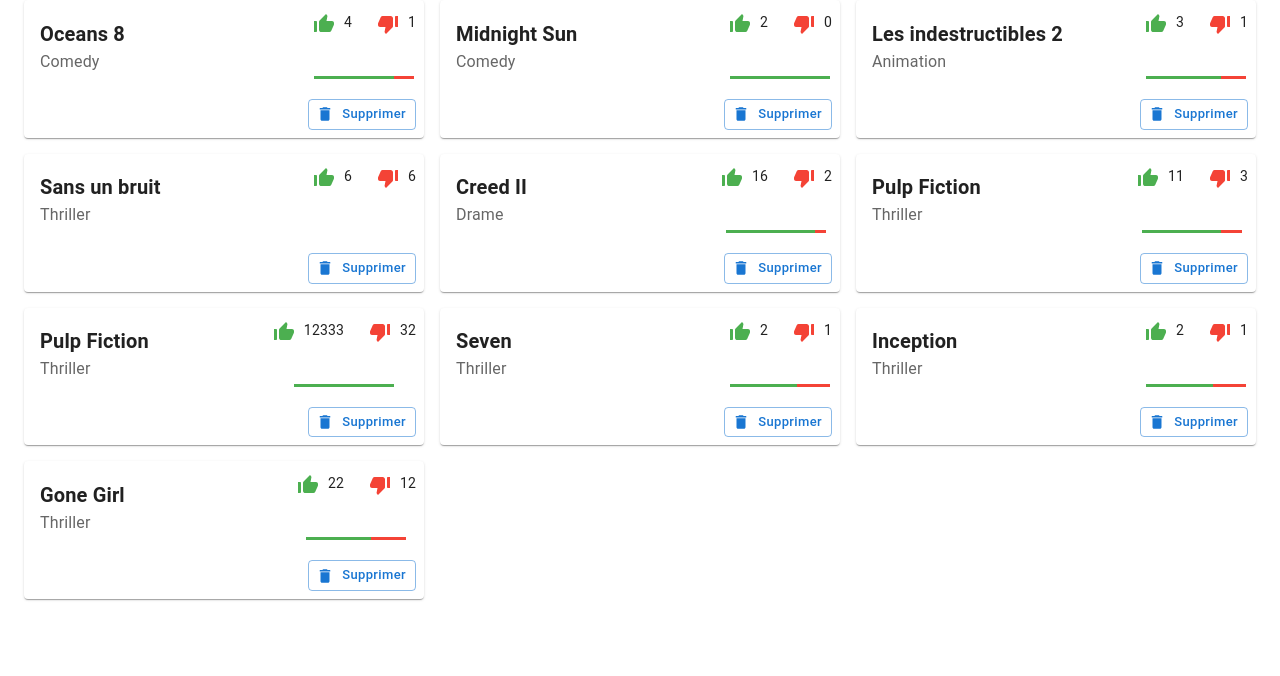
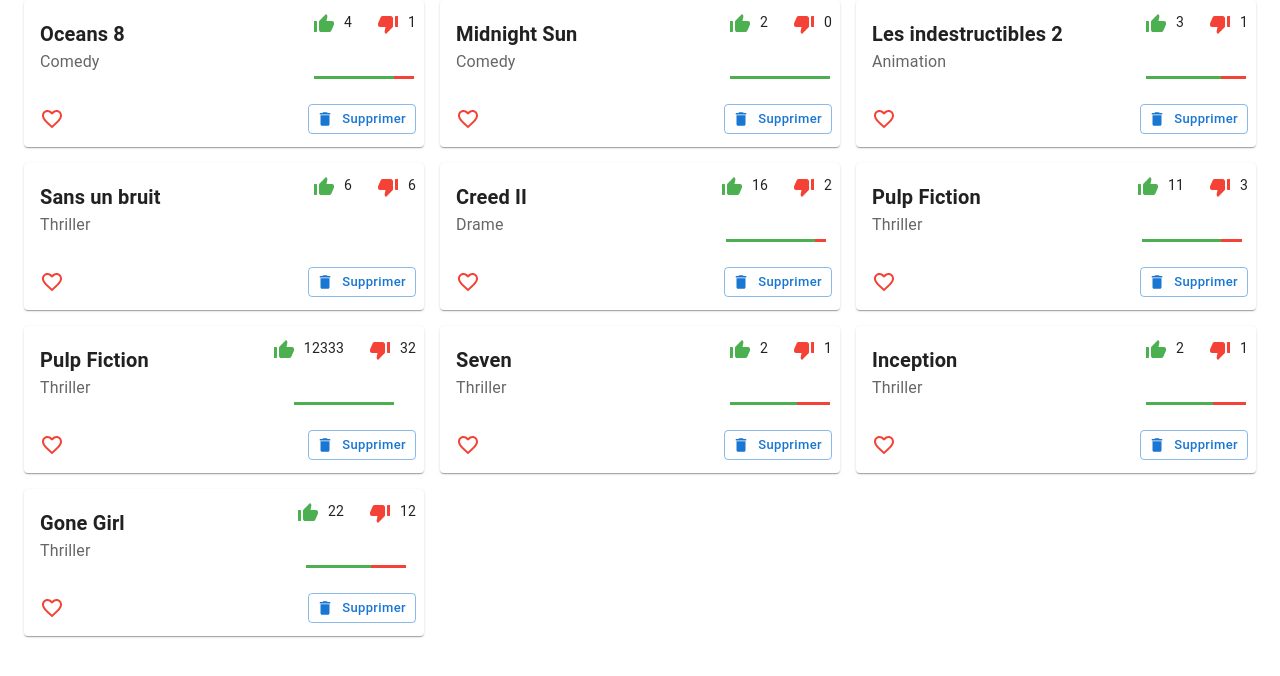
Before and after one commit to BenGex31/react-interview, a React (Create React App) app: page / in a window 1280 px wide. Shown: the top 676 px of the page. Built offline with nearby package versions, Linux system fonts and the light colour scheme.

Commit message:
display toogle button favorite

```diff
--- a/src/App.tsx
+++ b/src/App.tsx
@@ -9,9 +9,11 @@
   id?: string;
   title?: string;
   category?: string;
+  favorite?: boolean;
   likes: number;
   dislikes: number;
   handleMovieDelete?: () => void;
+  handleFavoriteToggle?: () => void;
 };
 
 export type snackBarObject = {
@@ -37,7 +39,14 @@
   });
 
   useEffect(() => {
-    movies$.then((value) => setMovies(value));
+    movies$.then((value) =>
+      setMovies(
+        value.map((item: movieObject) => ({
+          ...item,
+          favorite: false,
+        }))
+      )
+    );
   }, []);
 
   function displayLoadingSkeletons(): React.ReactNode {
@@ -80,7 +89,7 @@
   function handleMovieDelete(movieId: string | undefined): void {
     if (movies) {
       const _movies = [...movies];
-      const findedIndexMovie = movies.findIndex(
+      const findedIndexMovie = _movies.findIndex(
         (movie) => movie.id === movieId
       );
       setSnackBar({
@@ -90,6 +99,17 @@
         severity: "success",
       });
       _movies.splice(findedIndexMovie, 1);
+      setMovies(_movies);
+    }
+  }
+
+  function handleFavoriteToggle(movieId: string  | undefined): void {
+    if(movies){
+      const _movies = [...movies];
+      const findedIndexMovie = _movies.findIndex(
+        (movie) => movie.id === movieId
+      );
+      _movies[findedIndexMovie].favorite = !_movies[findedIndexMovie].favorite
       setMovies(_movies);
     }
   }
@@ -106,6 +126,8 @@
                   likes={movie.likes}
                   dislikes={movie.dislikes}
                   handleMovieDelete={() => handleMovieDelete(movie.id)}
+                  handleFavoriteToggle={() => handleFavoriteToggle(movie.id)}
+                  favorite={movie.favorite}
                 />
               </Grid>
             ))
--- a/src/components/MovieCard.tsx
+++ b/src/components/MovieCard.tsx
@@ -1,4 +1,10 @@
-import { Delete, ThumbDownAlt, ThumbUpAlt } from "@mui/icons-material";
+import {
+  Delete,
+  Favorite,
+  FavoriteBorder,
+  ThumbDownAlt,
+  ThumbUpAlt,
+} from "@mui/icons-material";
 import {
   Button,
   Card,
@@ -7,6 +13,7 @@
   Stack,
   Tooltip,
   Typography,
+  IconButton,
 } from "@mui/material";
 import { green, red } from "@mui/material/colors";
 import React from "react";
@@ -19,6 +26,8 @@
   likes,
   dislikes,
   handleMovieDelete,
+  handleFavoriteToggle,
+  favorite,
 }: movieObject) => {
   return (
     <Card>
@@ -45,7 +54,17 @@
           </Stack>
         }
       />
-      <CardActions sx={{ display: "flex", justifyContent: "flex-end" }}>
+      <CardActions sx={{ display: "flex", justifyContent: "space-between" }}>
+        <IconButton
+          aria-label="add to favorites"
+          onClick={handleFavoriteToggle}
+        >
+          {favorite ? (
+            <Favorite sx={{ color: red[500] }} />
+          ) : (
+            <FavoriteBorder sx={{ color: red[500] }} />
+          )}
+        </IconButton>
         <Tooltip title="Ce film ne vous plaît pas ?">
           <Button
             sx={{ textTransform: "none" }}
```
